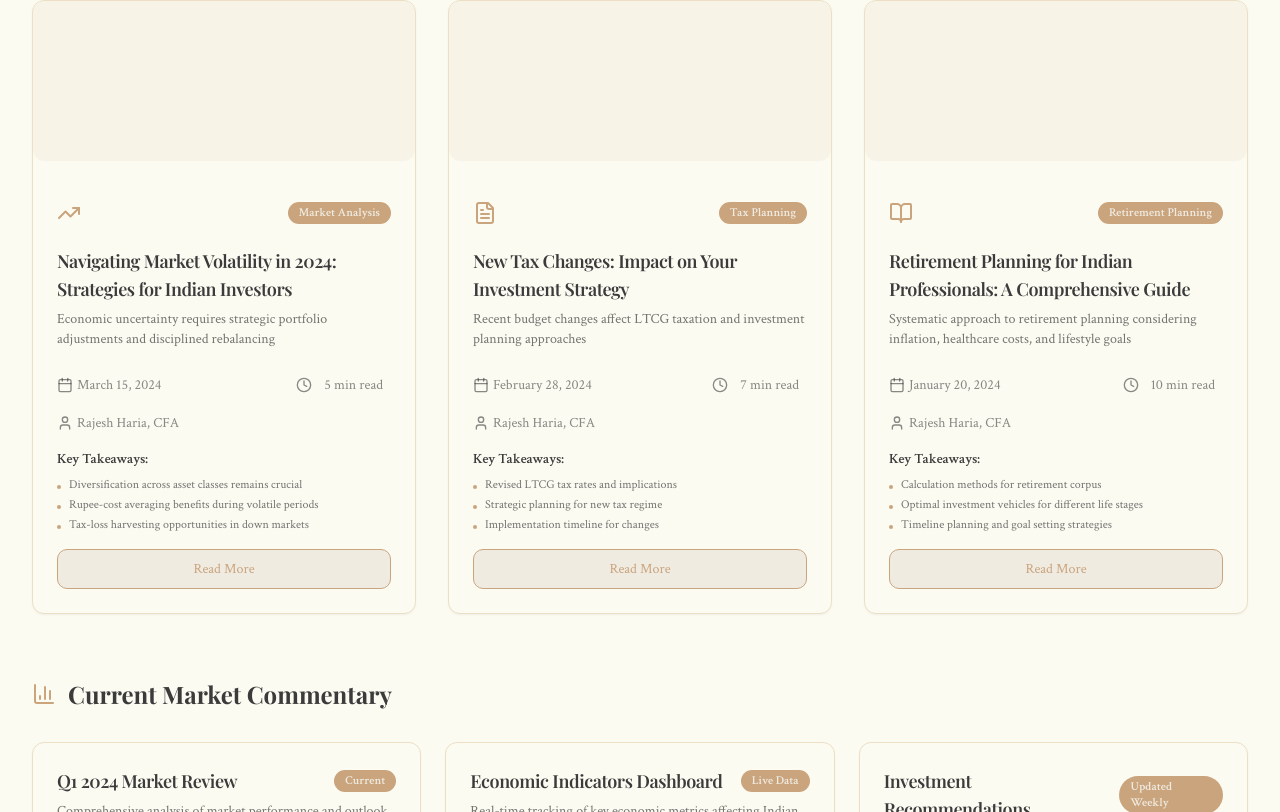
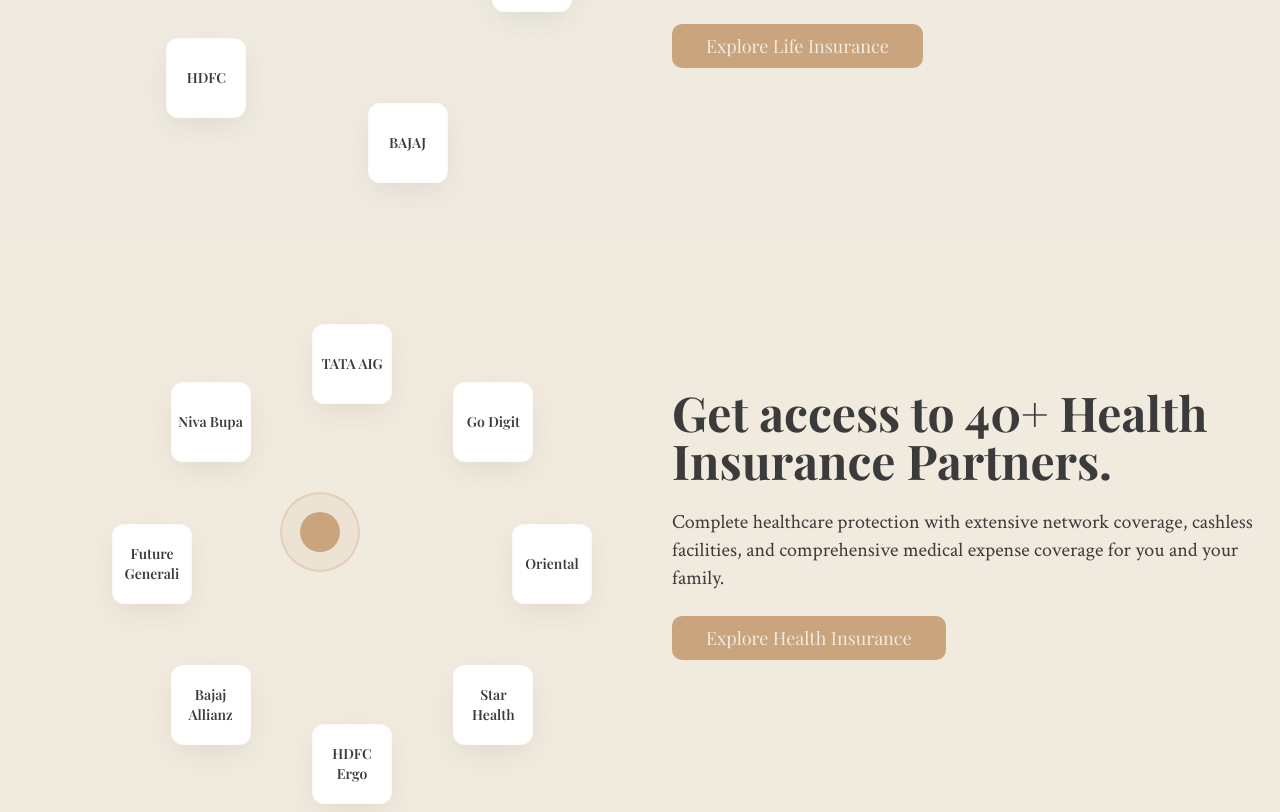
Before and after one commit to Finzarc-Piyush/haria-financial-journey, a React (Vite) app: page / in a window 1280 px wide. Shown: the part 5848-6660 px from the top of the page. Built offline with nearby package versions, Linux system fonts and the light colour scheme; no server answers.

Commit message:
Add partner orbit component

```diff
--- a/package.json
+++ b/package.json
@@ -47,7 +47,7 @@
     "cmdk": "^1.0.0",
     "date-fns": "^3.6.0",
     "embla-carousel-react": "^8.3.0",
-    "framer-motion": "^12.23.6",
+    "framer-motion": "^12.23.15",
     "gsap": "^3.13.0",
     "input-otp": "^1.2.4",
     "lucide-react": "^0.462.0",
--- /dev/null
+++ b/src/components/PartnerShowcase.tsx
@@ -0,0 +1,230 @@
+import React, { useEffect, useRef } from 'react';
+import { motion } from 'framer-motion';
+import { Button } from '@/components/ui/button';
+import { cn } from '@/lib/utils';
+
+interface Partner {
+  name: string;
+  logo?: string;
+  position: {
+    angle: number;
+    radius: number;
+  };
+}
+
+interface PartnerShowcaseProps {
+  category: 'life' | 'health';
+  className?: string;
+}
+
+const lifeInsurancePartners: Partner[] = [
+  { name: 'LIC', position: { angle: 0, radius: 180 } },
+  { name: 'BAJAJ', position: { angle: 72, radius: 180 } },
+  { name: 'HDFC', position: { angle: 144, radius: 180 } },
+  { name: 'ICICI', position: { angle: 216, radius: 180 } },
+  { name: 'Aditya Birla', position: { angle: 288, radius: 180 } },
+];
+
+const healthInsurancePartners: Partner[] = [
+  { name: 'Oriental', position: { angle: 0, radius: 200 } },
+  { name: 'Star Health', position: { angle: 45, radius: 200 } },
+  { name: 'HDFC Ergo', position: { angle: 90, radius: 200 } },
+  { name: 'Bajaj Allianz', position: { angle: 135, radius: 200 } },
+  { name: 'Future Generali', position: { angle: 180, radius: 200 } },
+  { name: 'Niva Bupa', position: { angle: 225, radius: 200 } },
+  { name: 'TATA AIG', position: { angle: 270, radius: 200 } },
+  { name: 'Go Digit', position: { angle: 315, radius: 200 } },
+];
+
+const getPartnerPosition = (angle: number, radius: number, containerSize: number) => {
+  const radian = (angle * Math.PI) / 180;
+  const x = Math.cos(radian) * radius + containerSize / 2;
+  const y = Math.sin(radian) * radius + containerSize / 2;
+  return { x, y };
+};
+
+const PartnerLogo: React.FC<{ partner: Partner; containerSize: number; index: number }> = ({
+  partner,
+  containerSize,
+  index,
+}) => {
+  const { x, y } = getPartnerPosition(partner.position.angle, partner.position.radius, containerSize);
+
+  return (
+    <motion.div
+      className="absolute w-16 h-16 md:w-20 md:h-20 -translate-x-1/2 -translate-y-1/2"
+      style={{ left: x, top: y }}
+      initial={{ opacity: 0, scale: 0.5 }}
+      animate={{ opacity: 1, scale: 1 }}
+      transition={{
+        duration: 0.5,
+        delay: index * 0.1,
+        ease: 'easeOut',
+      }}
+      whileHover={{ scale: 1.1, y: y - 4 }}
+    >
+      <div className="premium-card hover-lift w-full h-full flex items-center justify-center bg-white shadow-card rounded-lg border border-muted/20">
+        <span className="font-playfair text-xs md:text-sm font-semibold text-foreground text-center px-1">
+          {partner.name}
+        </span>
+      </div>
+    </motion.div>
+  );
+};
+
+const OrbitCircles: React.FC<{ containerSize: number; category: 'life' | 'health' }> = ({
+  containerSize,
+  category,
+}) => {
+  const radius = category === 'life' ? 180 : 200;
+
+  return (
+    <div className="absolute inset-0">
+      {/* Outer orbit circle */}
+      <motion.div
+        className="absolute border border-muted/30 rounded-full"
+        style={{
+          width: radius * 2,
+          height: radius * 2,
+          left: containerSize / 2 - radius,
+          top: containerSize / 2 - radius,
+        }}
+        initial={{ opacity: 0, scale: 0.8 }}
+        animate={{ opacity: 1, scale: 1 }}
+        transition={{ duration: 0.8, ease: 'easeOut' }}
+      />
+
+      {/* Inner orbit circle */}
+      <motion.div
+        className="absolute border border-muted/20 rounded-full"
+        style={{
+          width: (radius - 60) * 2,
+          height: (radius - 60) * 2,
+          left: containerSize / 2 - (radius - 60),
+          top: containerSize / 2 - (radius - 60),
+        }}
+        initial={{ opacity: 0, scale: 0.8 }}
+        animate={{ opacity: 1, scale: 1 }}
+        transition={{ duration: 0.8, delay: 0.2, ease: 'easeOut' }}
+      />
+
+      {/* Center logo placeholder */}
+      <motion.div
+        className="absolute w-16 h-16 md:w-20 md:h-20 bg-secondary/10 border-2 border-secondary/30 rounded-full flex items-center justify-center"
+        style={{
+          left: containerSize / 2 - 32,
+          top: containerSize / 2 - 32,
+        }}
+        initial={{ opacity: 0, scale: 0 }}
+        animate={{ opacity: 1, scale: 1 }}
+        transition={{ duration: 0.6, delay: 0.4, ease: 'easeOut' }}
+      >
+        <div className="w-8 h-8 md:w-10 md:h-10 bg-secondary rounded-full"></div>
+      </motion.div>
+    </div>
+  );
+};
+
+const PartnerShowcase: React.FC<PartnerShowcaseProps> = ({ category, className }) => {
+  const partners = category === 'life' ? lifeInsurancePartners : healthInsurancePartners;
+  const containerSize = 400; // Fixed container size for consistent layout
+
+  const content = {
+    life: {
+      title: 'Get access to 40+ Life Insurance Partners.',
+      subtitle: 'Comprehensive life insurance solutions tailored to protect your family\'s financial future with competitive premiums and extensive coverage options.',
+      cta: 'Explore Life Insurance',
+    },
+    health: {
+      title: 'Get access to 40+ Health Insurance Partners.',
+      subtitle: 'Complete healthcare protection with extensive network coverage, cashless facilities, and comprehensive medical expense coverage for you and your family.',
+      cta: 'Explore Health Insurance',
+    },
+  };
+
+  return (
+    <div className={cn('w-full py-16 lg:py-24', className)}>
+      <div className="container mx-auto px-4">
+        <div className="grid grid-cols-1 lg:grid-cols-2 gap-12 lg:gap-16 items-center">
+          {/* Orbit Section - Left on desktop, top on mobile */}
+          <motion.div
+            className="flex justify-center items-center order-2 lg:order-1"
+            initial={{ opacity: 0, x: -50 }}
+            whileInView={{ opacity: 1, x: 0 }}
+            viewport={{ once: true, margin: '-20%' }}
+            transition={{ duration: 0.8, ease: 'easeOut' }}
+          >
+            <div
+              className="relative"
+              style={{
+                width: containerSize,
+                height: containerSize,
+                maxWidth: '90vw',
+                maxHeight: '90vw',
+              }}
+            >
+              {/* Orbit circles */}
+              <OrbitCircles containerSize={containerSize} category={category} />
+
+              {/* Partner logos */}
+              {partners.map((partner, index) => (
+                <PartnerLogo
+                  key={partner.name}
+                  partner={partner}
+                  containerSize={containerSize}
+                  index={index}
+                />
+              ))}
+            </div>
+          </motion.div>
+
+          {/* Text Content - Right on desktop, bottom on mobile */}
+          <motion.div
+            className="space-y-6 order-1 lg:order-2"
+            initial={{ opacity: 0, x: 50 }}
+            whileInView={{ opacity: 1, x: 0 }}
+            viewport={{ once: true, margin: '-20%' }}
+            transition={{ duration: 0.8, delay: 0.2, ease: 'easeOut' }}
+          >
+            <motion.h2
+              className="font-playfair text-3xl md:text-4xl lg:text-5xl font-bold text-foreground leading-tight"
+              initial={{ opacity: 0, y: 30 }}
+              whileInView={{ opacity: 1, y: 0 }}
+              viewport={{ once: true }}
+              transition={{ duration: 0.6, delay: 0.4 }}
+            >
+              {content[category].title}
+            </motion.h2>
+
+            <motion.p
+              className="font-crimson text-lg md:text-xl text-muted-foreground leading-relaxed"
+              initial={{ opacity: 0, y: 30 }}
+              whileInView={{ opacity: 1, y: 0 }}
+              viewport={{ once: true }}
+              transition={{ duration: 0.6, delay: 0.6 }}
+            >
+              {content[category].subtitle}
+            </motion.p>
+
+            <motion.div
+              initial={{ opacity: 0, y: 30 }}
+              whileInView={{ opacity: 1, y: 0 }}
+              viewport={{ once: true }}
+              transition={{ duration: 0.6, delay: 0.8 }}
+            >
+              <Button
+                variant="secondary"
+                size="lg"
+                className="btn-glow font-playfair text-lg px-8 py-3 bg-secondary text-secondary-foreground hover:bg-secondary/90 transition-all duration-300"
+              >
+                {content[category].cta}
+              </Button>
+            </motion.div>
+          </motion.div>
+        </div>
+      </div>
+    </div>
+  );
+};
+
+export default PartnerShowcase;
--- a/src/index.css
+++ b/src/index.css
@@ -391,7 +391,7 @@ All colors MUST be HSL. Professional financial advisory theme.
 
 /* Button glow and Terracotta accent border */
 .btn-glow {
-  transition: box-shadow 0.3s, border-color 0.3s;
+  transition: box-shadow 0.3s, border-color 0.3s, transform 0.3s;
   border: 2px solid transparent;
   position: relative;
   overflow: hidden;
@@ -401,6 +401,17 @@ All colors MUST be HSL. Professional financial advisory theme.
 .btn-glow:focus {
   box-shadow: 0 0 0 4px hsl(var(--secondary) / 0.18), 0 8px 32px -4px hsl(var(--secondary) / 0.18);
   border-color: hsl(var(--secondary));
+  transform: translateY(-2px);
+}
+
+/* Orbit animation for partner showcase */
+@keyframes float {
+  0%, 100% { transform: translateY(0px); }
+  50% { transform: translateY(-10px); }
+}
+
+.partner-orbit {
+  animation: float 3s ease-in-out infinite;
 }
 
 /* Ripple effect on click (JS sets box-shadow, see component) */
--- a/src/pages/Index.tsx
+++ b/src/pages/Index.tsx
@@ -7,6 +7,7 @@ import InsightsSection from "@/components/InsightsSection";
 import ProcessSection from "@/components/ProcessSection";
 import CredentialsSection from "@/components/CredentialsSection";
 import ContactSection from "@/components/ContactSection";
+import PartnerShowcase from "@/components/PartnerShowcase";
 import Footer from "@/components/Footer";
 import PortfolioManagement from './PortfolioManagement';
 
@@ -30,6 +31,8 @@ const Index = () => {
       <AboutSection />
       <ServicesSection />
       <ResultsSection />
+      <PartnerShowcase category="life" className="bg-background" />
+      <PartnerShowcase category="health" className="bg-muted/30" />
       <InsightsSection />
       <ProcessSection />
       <CredentialsSection />
```
Also changed, not shown: 1 other file (tests, documents, lock files or other folders).
